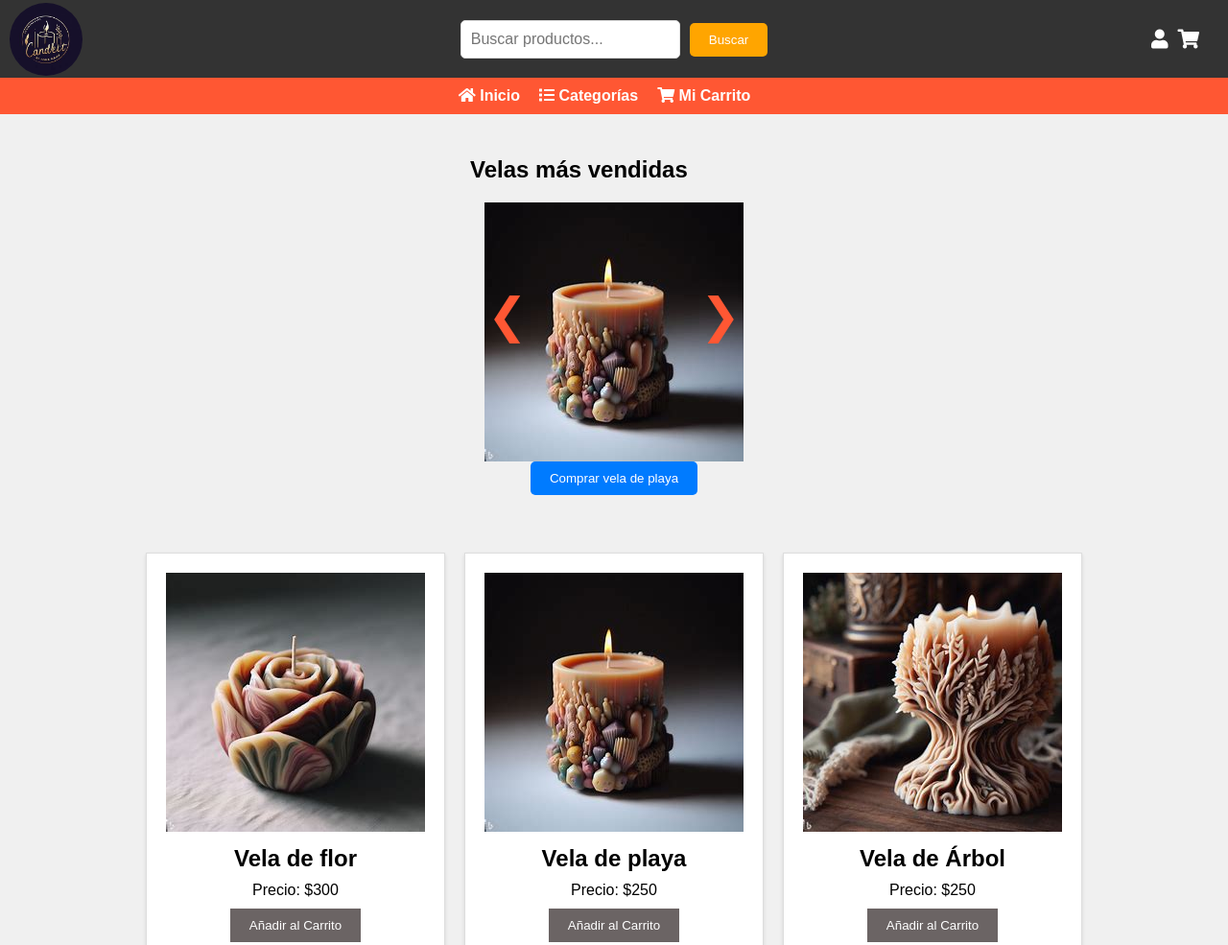
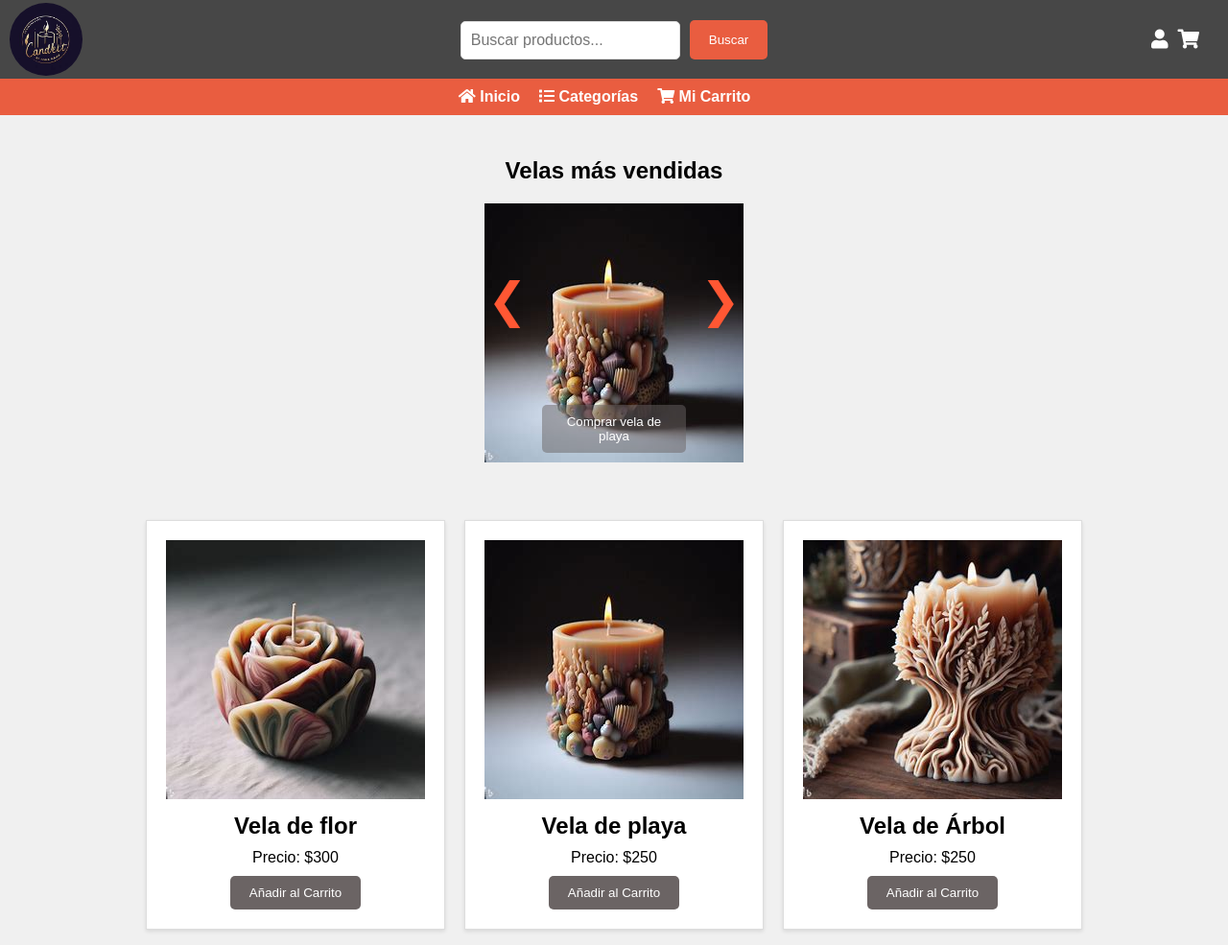
Before and after one commit to AdrielGarcia1/AdrielGarcia1.github.io, a plain HTML site: page index.html in a window 1280 px wide. Shown: the top 985 px of the page at 96% size. Drawn offline with Linux system fonts and the light colour scheme.

Commit message:
'actualizacion0.5'

```diff
--- a/css/styles.css
+++ b/css/styles.css
@@ -1,6 +1,6 @@
 /* Estilos para el encabezado */
 header {
-    background-color: #333;
+    background-color: rgba(0, 0, 0, 0.7);
     color: #fff;
     padding: 20px;
     display: flex;
@@ -39,10 +39,10 @@ header {
     }
 
     .search button {
-        background-color: #FFA500;
+        background-color: #e95d40;
         color: #fff;
         border: none;
-        padding: 10px 20px;
+        padding: 13px 20px;
         cursor: pointer;
         transition: background-color 0.3s;
         border-radius: 5px;
@@ -86,7 +86,7 @@ main {
 
 /* Estilos para la barra de menú */
 nav {
-    background-color: #ff5733; /* Color de fondo de la barra de menú */
+    background-color: #e95d40; /* Color de fondo de la barra de menú */
     color: #fff; /* Color del texto en la barra de menú */
     height: 1cm; /* Altura de la barra de menú */
     display: flex;
@@ -118,6 +118,11 @@ nav {
                 }
 
 /* Estilos para el carrusel */
+/* Estilos para centrar el h2 en el section */
+.section-heading {
+    text-align: center;
+}
+
 .carrusel {
     max-width: 300px; /* Establece el ancho máximo en un cuarto de la página */
     margin: 0 auto; /* Centra el carrusel horizontalmente */
@@ -148,21 +153,25 @@ nav {
         height: auto;
     }
 
-/* Estilos para el botón "Añadir al carrito" dentro de .slide-content */
+/* Estilos para el botón */
 .add-to-cart-button {
-    background-color: #007bff;
+    background-color: rgba(107, 100, 100, 0.5);
     color: #fff;
     border: none;
     padding: 10px 20px;
     cursor: pointer;
     transition: background-color 0.3s;
     border-radius: 5px;
+    position: absolute;
+    bottom: 10px; /* Ajusta la distancia desde la parte inferior de la imagen */
+    left: 50%; /* Centra horizontalmente el botón en relación con la imagen */
+    transform: translateX(-50%); /* Corrige el centro del botón en relación con la imagen */
 }
 
+    /* Estilos para el texto del botón */
     .add-to-cart-button:hover {
-        background-color: #0056b3;
+        background-color: rgba(255, 87, 51, 0.6);
     }
-
 /* Estilos para los botones */
 .prev, .next {
     background-color: transparent;
@@ -218,6 +227,7 @@ nav {
         color: #fff;
         border: none;
         padding: 10px 20px;
+        border-radius: 5px;
         cursor: pointer;
         transition: background-color 0.3s;
     }
@@ -238,7 +248,7 @@ nav {
 }
 /* Estilos para el pie de página */
 footer {
-    background-color: #333;
+    background-color: rgba(0, 0, 0, 0.7);
     color: #fff;
     padding: 10px 0;
     text-align: center;
--- a/index.html
+++ b/index.html
@@ -36,8 +36,9 @@
 
     </nav>
     <section class="carrusel p-4" style="position: relative; overflow: hidden;">
-        <h2>Velas más vendidas</h2>
-
+            <div class="section-heading">
+              <h2>Velas más vendidas</h2>
+            </div>
         <!-- Botón para retroceder en el carrusel -->
         <button class="prev" onclick="changeSlide(-1)">&#10094;</button>
 
```
